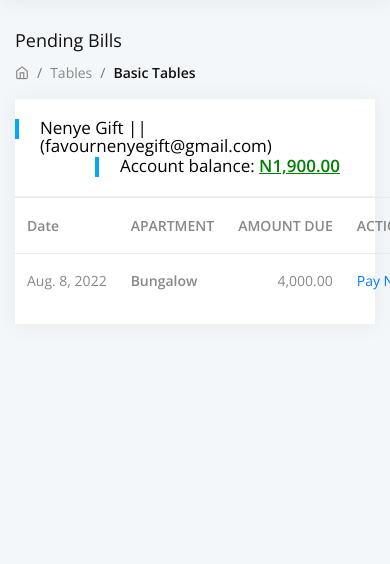
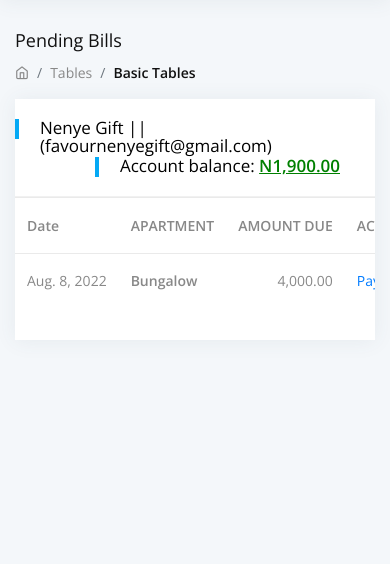
Before and after one commit to FriskyChuks/ems, a Django app: page /bills/pending_bills_detail/1/ in a window 390 px wide; the page is wider, and only the part inside the window is pictured. Shown: the part 218-782 px from the top of that part. Run offline with Django 4.2, Linux system fonts and the light colour scheme; a user stored in the database is signed in; data comes from the database, SQL or seed files in the repository; both versions use the stored data as it was after the commit; parts of the project's set-up code (start-up, migrations or seed data) failed here and were passed over; some libraries are stand-ins or nearby versions.

Commit message:
table responsive

```diff
--- a/templates/bills/pending_bills_detail.html
+++ b/templates/bills/pending_bills_detail.html
@@ -45,6 +45,7 @@
                                                 <span style="color: Green;"><b><u> N{{account_balance}}</u></b></span>
                                             </h5>
                                         </div>
+                                        <div class="table table-responsive">
                                             <table class="table table-hover">
                                                 <thead>
                                                     <tr>
@@ -67,6 +68,7 @@
                                             </table>
                                         </div>
                                     </div>
+                                </div>
                                 <!-- [ Hover-table ] end -->
                             </div>
                             <!-- [ Main Content ] end -->
```
Also changed, not shown: db.sqlite3. Lines whose indentation alone changed are shown as unchanged.
